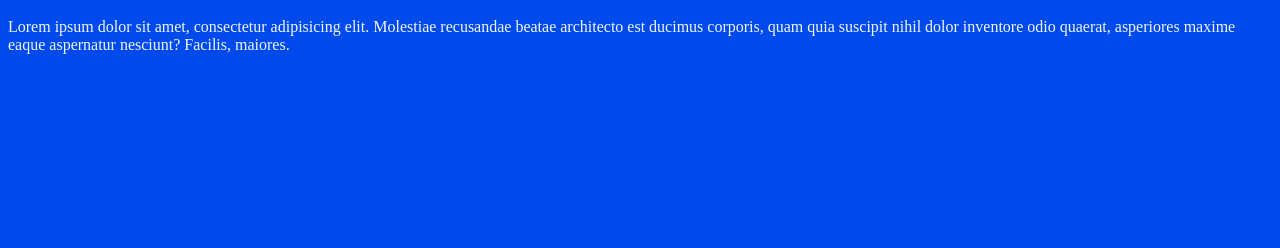
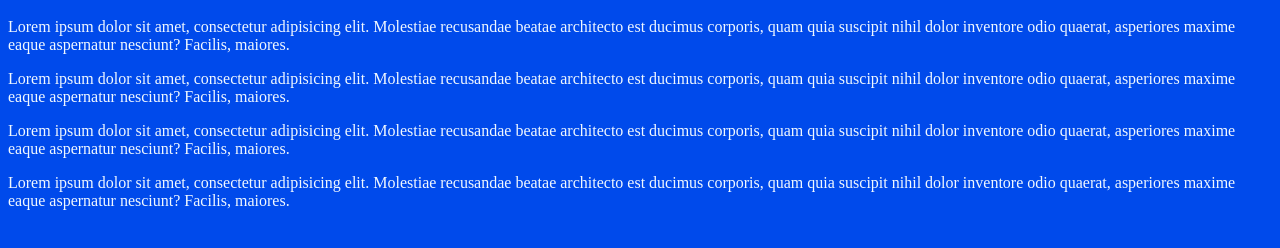
Before and after one commit to kake9857/git-workshop, a plain HTML site: page index.html in a window 1280 px wide. Shown: the part 48-296 px from the top of the page. Drawn offline with Linux system fonts and the light colour scheme.

Commit message:
ปรับปรุง index เพิ่ม about

```diff
--- a/index.html
+++ b/index.html
@@ -11,5 +11,14 @@
     <p>
         Lorem ipsum dolor sit amet, consectetur adipisicing elit. Molestiae recusandae beatae architecto est ducimus corporis, quam quia suscipit nihil dolor inventore odio quaerat, asperiores maxime eaque aspernatur nesciunt? Facilis, maiores.
     </p>
+    <p>
+        Lorem ipsum dolor sit amet, consectetur adipisicing elit. Molestiae recusandae beatae architecto est ducimus corporis, quam quia suscipit nihil dolor inventore odio quaerat, asperiores maxime eaque aspernatur nesciunt? Facilis, maiores.
+    </p>
+    <p>
+        Lorem ipsum dolor sit amet, consectetur adipisicing elit. Molestiae recusandae beatae architecto est ducimus corporis, quam quia suscipit nihil dolor inventore odio quaerat, asperiores maxime eaque aspernatur nesciunt? Facilis, maiores.
+    </p>
+    <p>
+        Lorem ipsum dolor sit amet, consectetur adipisicing elit. Molestiae recusandae beatae architecto est ducimus corporis, quam quia suscipit nihil dolor inventore odio quaerat, asperiores maxime eaque aspernatur nesciunt? Facilis, maiores.
+    </p>
 </body>
 </html>
```
Also changed, not shown: about.html (added, +11 -0 lines).
